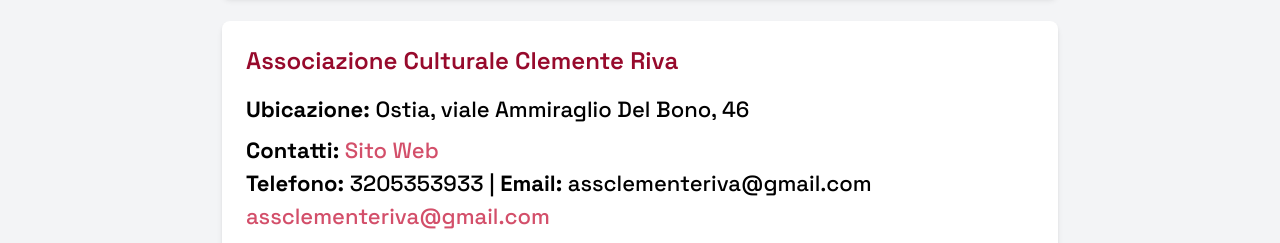
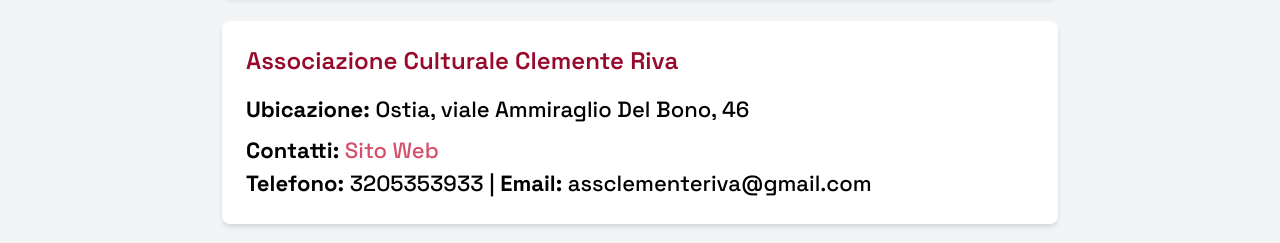
Before and after one commit to bibliotecamorante/donazione, a plain HTML site: page raccolta.html in a window 1280 px wide. Shown: the part 557-800 px from the top of the page. Drawn offline with nearby package versions, Linux system fonts and the light colour scheme.

Commit message:
Update raccolta.html

```diff
--- a/raccolta.html
+++ b/raccolta.html
@@ -594,9 +594,7 @@
     <p>
         <strong>Contatti:</strong> <a href="https://associazioneclementeriva.wordpress.com" title="https://associazioneclementeriva.wordpress.com" target="_blank">Sito Web</a>
         <br>
-        <span><strong>Telefono:</strong> 3205353933 | <strong>Email:</strong>
-        <span class="email-text">assclementeriva@gmail.com</span>
-        <a href="mailto:assclementeriva@gmail.com" class="email-link">assclementeriva@gmail.com</a>
+        <span><strong>Telefono:</strong> 3205353933 | <strong>Email:</strong> assclementeriva@gmail.com</a>
         </span>
     </p>
 </div>
```
